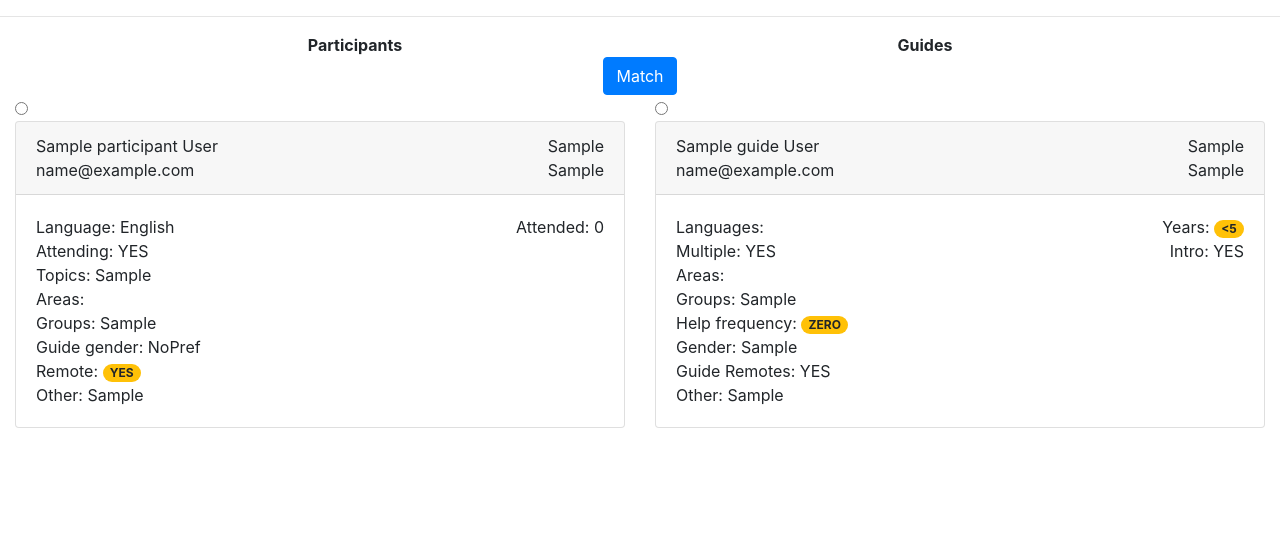
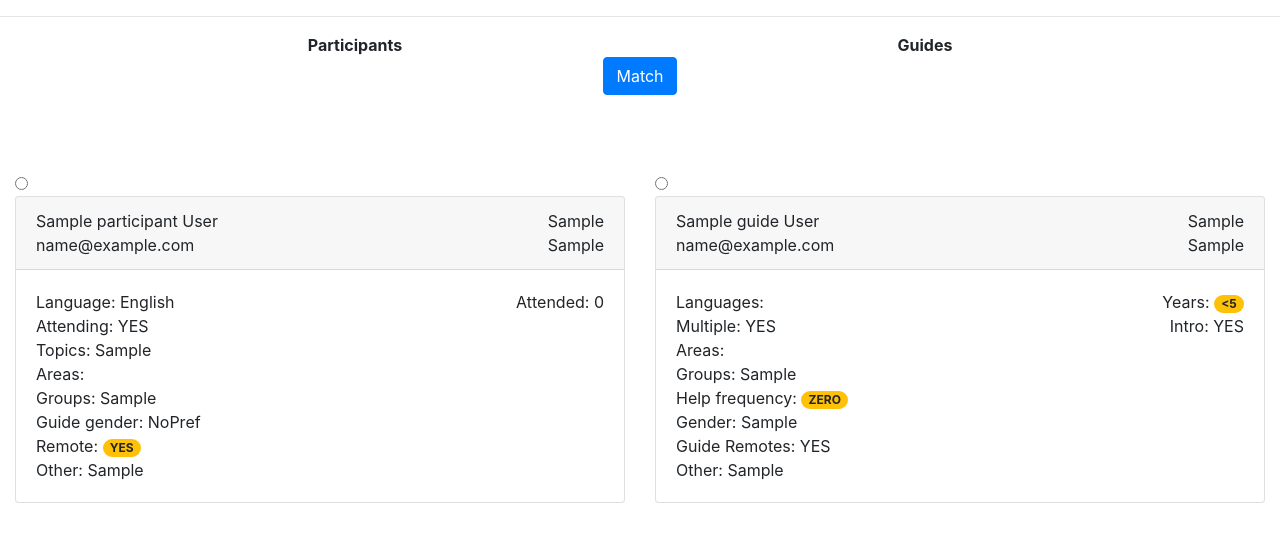
Before and after one commit to ietf-tools/ietf-guides, a Django app: page /guides/make_match in a window 1280 px wide. Shown: the part 103-645 px from the top of the page. Run offline with Django 3.2, Linux system fonts and the light colour scheme; a user stored in the database is signed in; data comes from the database, SQL or seed files in the repository; tables that the repository leaves empty hold one stand-in row (values such as "Sample post"); some libraries are stand-ins or nearby versions.

Commit message:
fix: added spacing at top of guide/participant matches (#73)

```diff
--- a/guides/templates/guides/makematch.html
+++ b/guides/templates/guides/makematch.html
@@ -5,6 +5,10 @@ body, html {
   margin: 0;
   overflow: hidden;
   height:100%;
+}
+
+#left, #right, #topcards {
+  margin-top: 75px;
 }
 
 @media (min-width: 768px){
@@ -35,7 +39,6 @@ body, html {
   opacity:.7;
 }
 
-
 {% endblock %}
 
 {% block content %}
@@ -50,7 +53,7 @@ body, html {
       <button type="submit" class="btn btn-primary">Match</button>
     </div>
   </div>
-  <div class="row">
+  <div class="row" id="topcards">
     <div class="col-md-6" id="left">
       {% for participant in form.fields.participant.queryset %}
       <input type="radio" name="participant" value="{{ participant.pk }}" />
```
